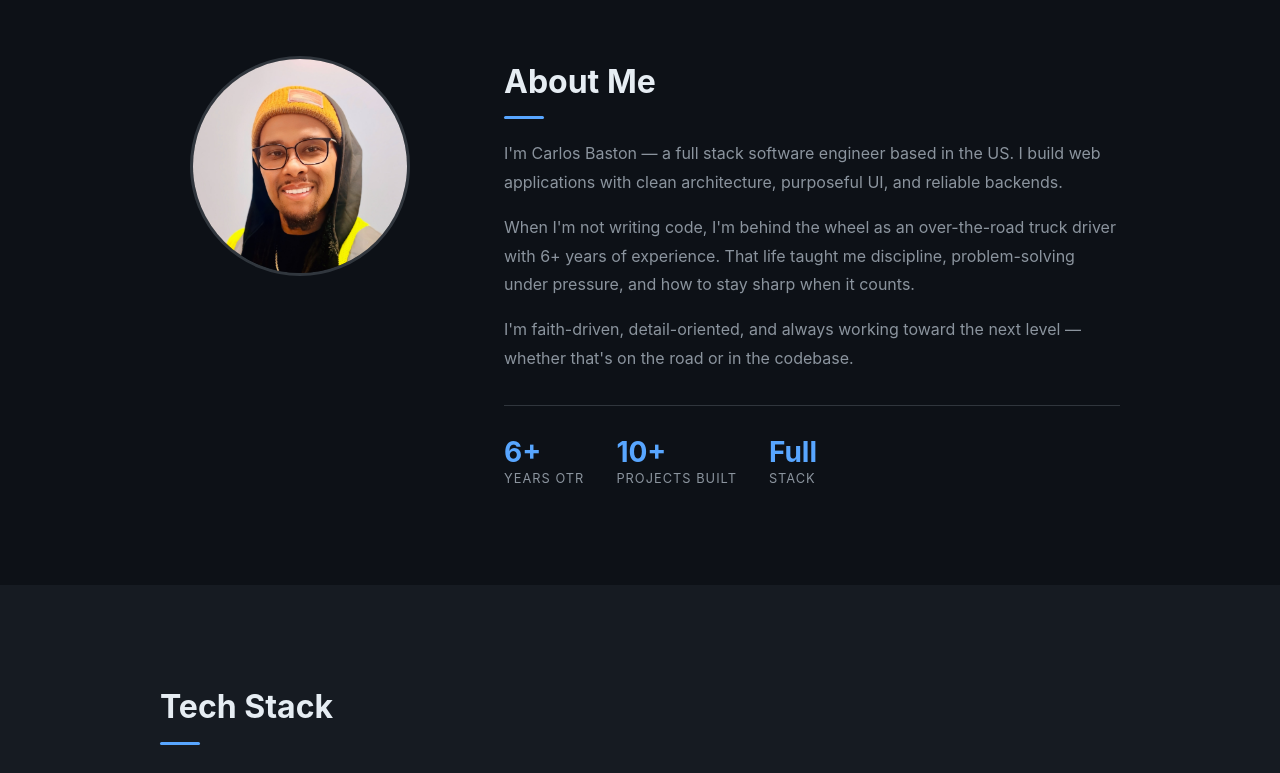
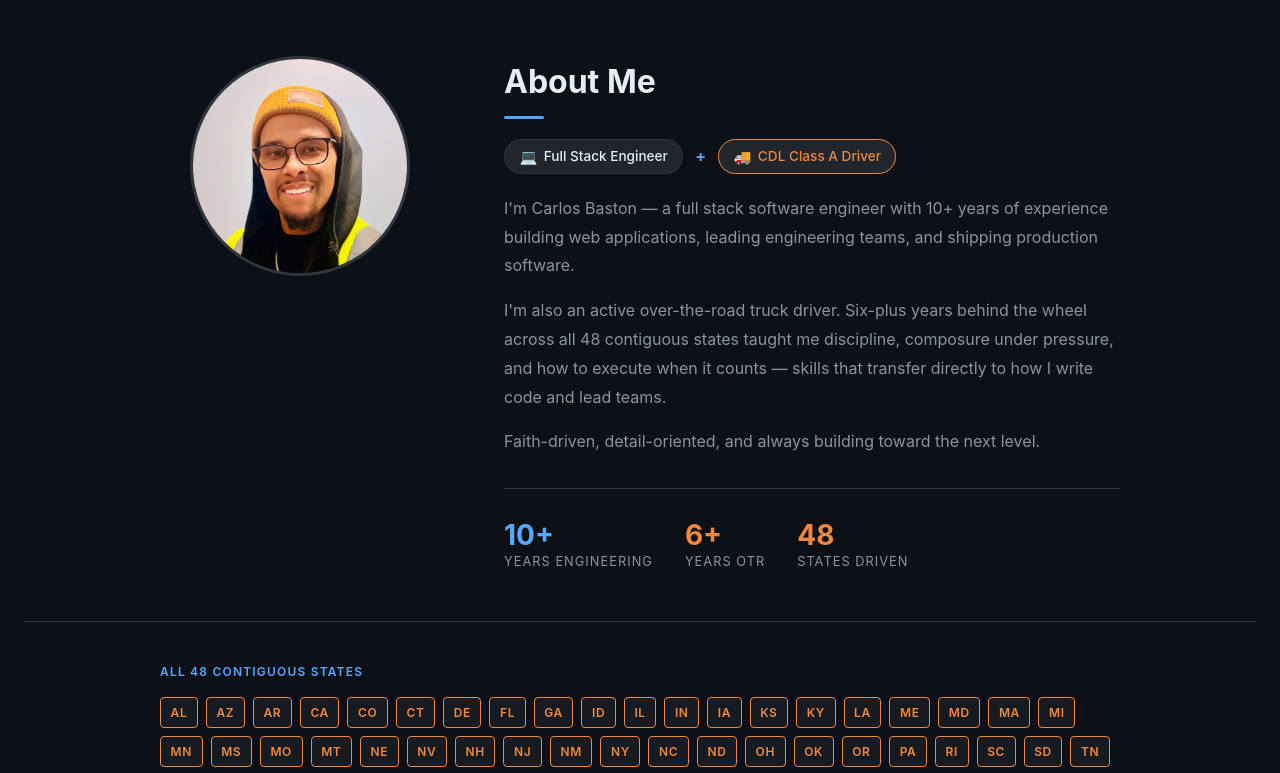
Before and after one commit to cbaston82/carlos-portfolio, a React (Vite) app: page / in a window 1280 px wide. Shown: the part 840-1613 px from the top of the page. Built offline with nearby package versions, Linux system fonts and the light colour scheme.

Commit message:
add acent colors and a touch of my CDL flare

```diff
--- a/src/components/About.css
+++ b/src/components/About.css
@@ -1,5 +1,5 @@
 .about {
-  padding: 6rem 1.5rem;
+  padding: 6rem 1.5rem 4rem;
 }
 
 .about-inner {
@@ -27,7 +27,7 @@
   display: block;
 }
 
-/* Text */
+/* Section heading */
 .section-heading {
   font-size: 2rem;
   font-weight: 700;
@@ -48,6 +48,44 @@
   border-radius: 2px;
 }
 
+/* Identity pills */
+.about-identity {
+  display: flex;
+  align-items: center;
+  gap: 0.75rem;
+  margin-bottom: 1.25rem;
+  flex-wrap: wrap;
+}
+
+.identity-pill {
+  display: flex;
+  align-items: center;
+  gap: 0.4rem;
+  background: var(--card);
+  border: 1px solid var(--border);
+  border-radius: 20px;
+  padding: 0.3rem 0.9rem;
+  font-size: 0.85rem;
+  color: var(--text);
+  font-weight: 500;
+}
+
+.identity-icon {
+  font-size: 0.9rem;
+}
+
+.identity-divider {
+  color: var(--accent);
+  font-weight: 700;
+  font-size: 1rem;
+}
+
+.identity-pill.driver {
+  border-color: var(--accent-warm);
+  color: var(--accent-warm);
+}
+
+/* Bio text */
 .about-text p {
   color: var(--muted);
   line-height: 1.8;
@@ -83,6 +121,54 @@
   letter-spacing: 0.08em;
 }
 
+/* States section */
+.about-states-section {
+  margin-top: 3rem;
+  border-top: 1px solid var(--border);
+  padding-top: 2.5rem;
+}
+
+.about-states-inner {
+  max-width: 960px;
+  margin: 0 auto;
+}
+
+.states-label {
+  font-size: 0.75rem;
+  font-weight: 600;
+  color: var(--accent);
+  text-transform: uppercase;
+  letter-spacing: 0.1em;
+  margin-bottom: 1rem;
+}
+
+.states-grid {
+  display: flex;
+  flex-wrap: wrap;
+  gap: 0.5rem;
+}
+
+.state-chip {
+  background: var(--surface);
+  border: 1px solid var(--accent-warm);
+  color: var(--accent-warm);
+  font-size: 0.75rem;
+  font-weight: 600;
+  padding: 0.3rem 0.6rem;
+  border-radius: 4px;
+  letter-spacing: 0.05em;
+  transition: background 0.2s, color 0.2s;
+}
+
+.state-chip:hover {
+  background: var(--accent-warm);
+  color: #0d1117;
+}
+
+.stat.warm .stat-value {
+  color: var(--accent-warm);
+}
+
 /* Responsive */
 @media (max-width: 680px) {
   .about-inner {
@@ -95,6 +181,10 @@
     height: 160px;
   }
 
+  .about-photo {
+    justify-content: center;
+  }
+
   .section-heading::after {
     left: 50%;
     transform: translateX(-50%);
@@ -104,6 +194,10 @@
     text-align: center;
   }
 
+  .about-identity {
+    justify-content: center;
+  }
+
   .about-stats {
     justify-content: center;
   }
--- a/src/components/About.jsx
+++ b/src/components/About.jsx
@@ -1,43 +1,76 @@
 import './About.css'
 import profilePhoto from '../assets/profile.jpg'
+
+const STATES_48 = [
+  'AL','AZ','AR','CA','CO','CT','DE','FL','GA',
+  'ID','IL','IN','IA','KS','KY','LA','ME','MD',
+  'MA','MI','MN','MS','MO','MT','NE','NV','NH',
+  'NJ','NM','NY','NC','ND','OH','OK','OR','PA',
+  'RI','SC','SD','TN','TX','UT','VT','VA','WA',
+  'WV','WI','WY',
+]
 
 function About() {
   return (
     <section id="about" className="about">
       <div className="about-inner">
+
         <div className="about-photo">
           <img src={profilePhoto} alt="Carlos Baston" className="about-photo-img" />
         </div>
 
         <div className="about-text">
           <h2 className="section-heading">About Me</h2>
+
+          <div className="about-identity">
+            <div className="identity-pill">
+              <span className="identity-icon">💻</span>
+              <span>Full Stack Engineer</span>
+            </div>
+            <div className="identity-divider">+</div>
+            <div className="identity-pill driver">
+              <span className="identity-icon">🚚</span>
+              <span>CDL Class A Driver</span>
+            </div>
+          </div>
+
           <p>
-            I'm Carlos Baston — a full stack software engineer based in the US. I build
-            web applications with clean architecture, purposeful UI, and reliable backends.
+            I'm Carlos Baston — a full stack software engineer with 10+ years of experience
+            building web applications, leading engineering teams, and shipping production software.
           </p>
           <p>
-            When I'm not writing code, I'm behind the wheel as an over-the-road truck
-            driver with 6+ years of experience. That life taught me discipline, problem-solving
-            under pressure, and how to stay sharp when it counts.
+            I'm also an active over-the-road truck driver. Six-plus years behind the wheel across
+            all 48 contiguous states taught me discipline, composure under pressure, and how to
+            execute when it counts — skills that transfer directly to how I write code and lead teams.
           </p>
           <p>
-            I'm faith-driven, detail-oriented, and always working toward the next level —
-            whether that's on the road or in the codebase.
+            Faith-driven, detail-oriented, and always building toward the next level.
           </p>
 
           <div className="about-stats">
             <div className="stat">
+              <span className="stat-value">10+</span>
+              <span className="stat-label">Years Engineering</span>
+            </div>
+            <div className="stat warm">
               <span className="stat-value">6+</span>
               <span className="stat-label">Years OTR</span>
             </div>
-            <div className="stat">
-              <span className="stat-value">10+</span>
-              <span className="stat-label">Projects Built</span>
+            <div className="stat warm">
+              <span className="stat-value">48</span>
+              <span className="stat-label">States Driven</span>
             </div>
-            <div className="stat">
-              <span className="stat-value">Full</span>
-              <span className="stat-label">Stack</span>
-            </div>
+          </div>
+        </div>
+      </div>
+
+      <div className="about-states-section">
+        <div className="about-states-inner">
+          <p className="states-label">All 48 Contiguous States</p>
+          <div className="states-grid">
+            {STATES_48.map(state => (
+              <span key={state} className="state-chip">{state}</span>
+            ))}
           </div>
         </div>
       </div>
--- a/src/components/Hero.css
+++ b/src/components/Hero.css
@@ -9,16 +9,29 @@
   overflow: hidden;
 }
 
-/* Subtle radial glow behind content */
+/* Blue glow — left */
 .hero::before {
   content: '';
   position: absolute;
-  top: 30%;
-  left: 50%;
+  top: 40%;
+  left: 30%;
+  transform: translate(-50%, -50%);
+  width: 700px;
+  height: 700px;
+  background: radial-gradient(circle, rgba(88, 166, 255, 0.12) 0%, transparent 65%);
+  pointer-events: none;
+}
+
+/* Amber glow — right */
+.hero::after {
+  content: '';
+  position: absolute;
+  top: 55%;
+  left: 70%;
   transform: translate(-50%, -50%);
   width: 600px;
   height: 600px;
-  background: radial-gradient(circle, rgba(88, 166, 255, 0.08) 0%, transparent 70%);
+  background: radial-gradient(circle, rgba(240, 136, 62, 0.09) 0%, transparent 65%);
   pointer-events: none;
 }
 
--- a/src/components/Portfolio.css
+++ b/src/components/Portfolio.css
@@ -20,17 +20,34 @@
 .project-card {
   background: var(--surface);
   border: 1px solid var(--border);
+  border-top: 3px solid var(--border);
   border-radius: 8px;
   padding: 1.5rem;
   display: flex;
   flex-direction: column;
   gap: 0.75rem;
-  transition: border-color 0.2s;
+  transition: border-color 0.2s, border-top-color 0.2s;
+}
+
+.project-card[data-type="Personal Project"] {
+  border-top-color: var(--accent);
+}
+
+.project-card[data-type="Professional"] {
+  border-top-color: var(--accent-purple);
+}
+
+.project-card[data-type="Freelance"] {
+  border-top-color: var(--accent-warm);
 }
 
 .project-card:hover {
-  border-color: var(--accent);
+  border-color: var(--border);
 }
+
+.project-card[data-type="Personal Project"]:hover  { border-top-color: var(--accent); }
+.project-card[data-type="Professional"]:hover      { border-top-color: var(--accent-purple); }
+.project-card[data-type="Freelance"]:hover         { border-top-color: var(--accent-warm); }
 
 .project-header {
   display: flex;
@@ -40,11 +57,14 @@
 
 .project-type {
   font-size: 0.75rem;
-  color: var(--accent);
   text-transform: uppercase;
   letter-spacing: 0.08em;
   font-weight: 600;
 }
+
+.project-card[data-type="Personal Project"] .project-type { color: var(--accent); }
+.project-card[data-type="Professional"]     .project-type { color: var(--accent-purple); }
+.project-card[data-type="Freelance"]        .project-type { color: var(--accent-warm); }
 
 .project-links {
   display: flex;
--- a/src/components/Portfolio.jsx
+++ b/src/components/Portfolio.jsx
@@ -117,7 +117,7 @@ function Portfolio() {
 
         <div className="portfolio-grid">
           {projects.map((project) => (
-            <div key={project.name} className="project-card">
+            <div key={project.name} className="project-card" data-type={project.type}>
               <div className="project-header">
                 <span className="project-type">{project.type}</span>
                 <div className="project-links">
--- a/src/index.css
+++ b/src/index.css
@@ -9,8 +9,11 @@
   --surface:  #161b22;
   --card:     #21262d;
   --border:   #30363d;
-  --accent:   #58a6ff;
-  --accent-h: #79b8ff;
+  --accent:      #58a6ff;
+  --accent-h:    #79b8ff;
+  --accent-warm: #f0883e;
+  --accent-warm-h: #ffab70;
+  --accent-purple: #bc8cff;
   --text:     #e6edf3;
   --muted:    #8b949e;
 }
```
